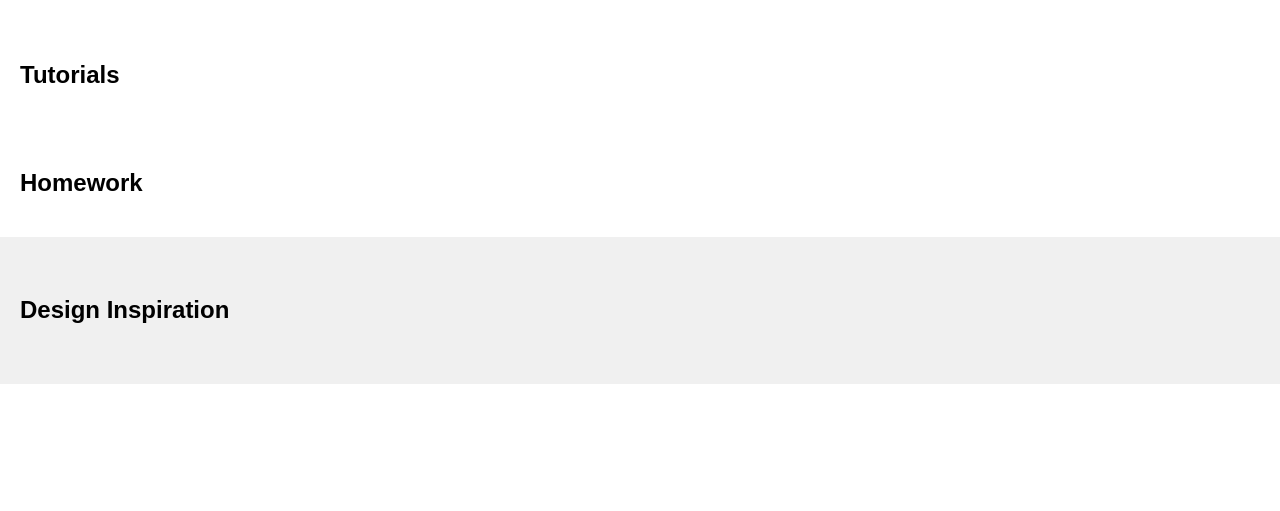
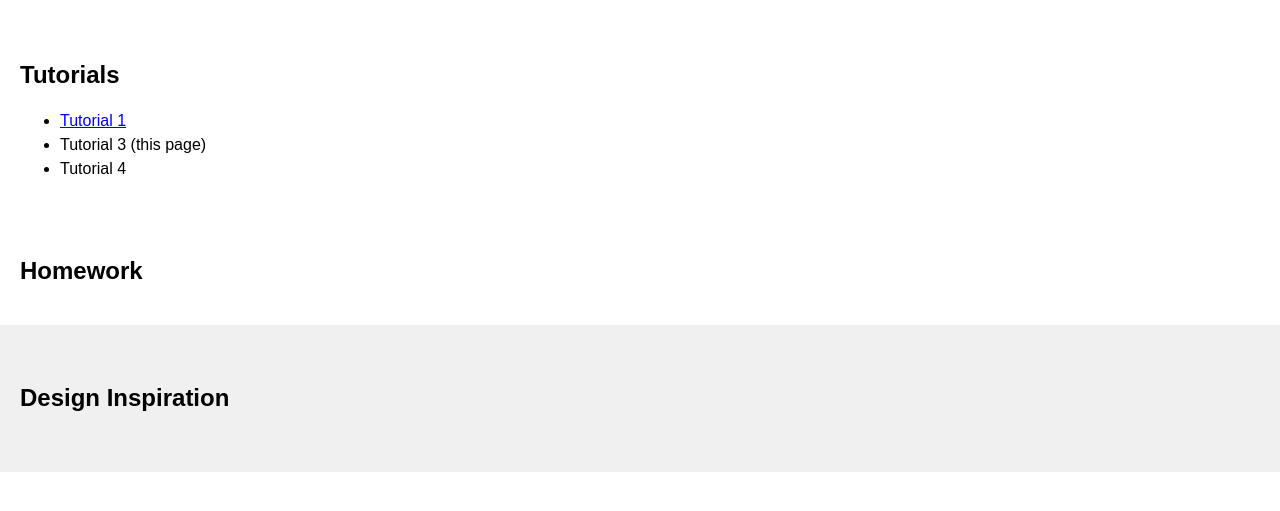
Before and after one commit to tduggins1/cs130-coursework, a plain HTML site: page index.html in a window 1280 px wide. Shown: the part 99-610 px from the top of the page. Drawn offline with Linux system fonts and the light colour scheme.

Commit message:
new index

```diff
--- a/index.html
+++ b/index.html
@@ -14,11 +14,13 @@
        <main>
             <section id="tutorials">
                 <h2>Tutorials</h2>
-                <!--
-                    Links to your tutorial assignments go here.
-                    When you submit a new tutorial, add a link to it
-                    here (if applicable)
-                -->
+
+                <ul>
+                    <li><a href="Tutorials/tutorial01/index.html"> Tutorial 1</a></li>
+                    <li>Tutorial 3 (this page)</li>
+                    <li>Tutorial 4</li>
+
+                </ul>
             </section>
             <section id="homework">
                 <h2>Homework</h2>
```
